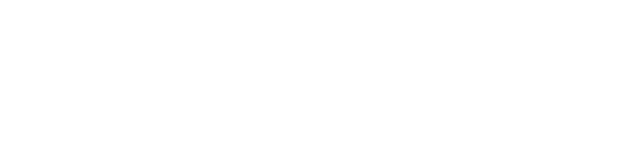
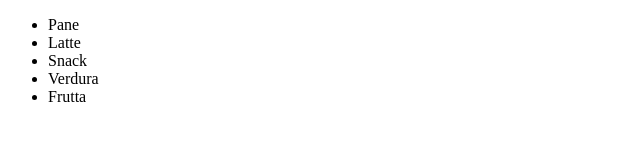
Before and after one commit to MartinaDR1/js-lista-spesa, a plain HTML site: page index.html in a window 1280 px wide. Shown: the whole page, without its empty margins (0-640 px from the left). Drawn offline with Linux system fonts and the light colour scheme.

Commit message:
add list

```diff
--- a/assets/js/main.js
+++ b/assets/js/main.js
@@ -0,0 +1,23 @@
+// Creo la lista della spesa
+
+const list=[
+    'Pane',
+    'Latte',
+    'Snack',
+    'Verdura',
+    'Frutta'
+]
+
+const listEl= document.querySelector('ul')
+
+let i = 0
+while ( i<list.length){
+    let liElement = list[i]
+    console.log(liElement);
+
+    //Stampo elemeenti in pagina
+
+    liElement = `<li>${liElement}</li>`
+    listEl.innerHTML += liElement
+    i++
+}
--- a/index.html
+++ b/index.html
@@ -7,7 +7,7 @@
     <title>Lista della spesa</title>
 </head>
 <body>
-
+    <ul></ul>
 
     <script src="./assets/js/main.js"></script>
 </body>
```
